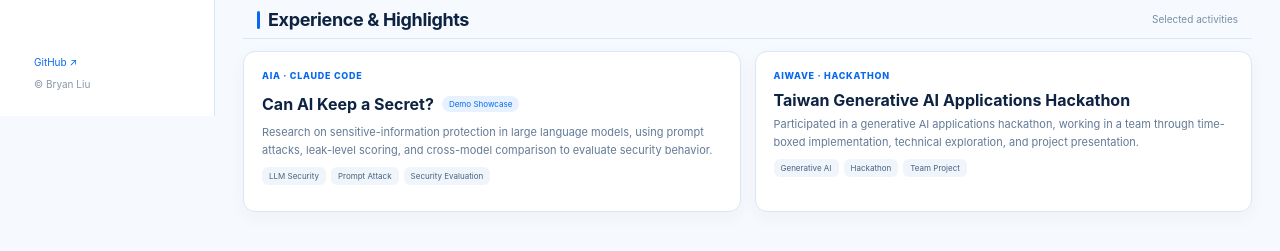
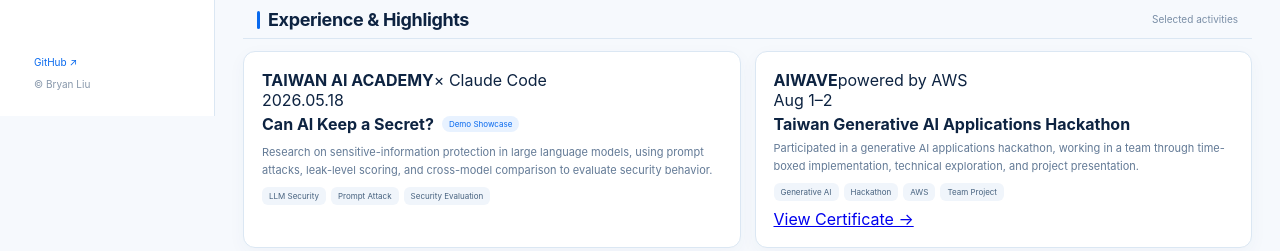
Before and after one commit to Bryan-9603012/bryan-9603012.github.io, a React (Vite) app: page / in a window 1280 px wide. Shown: the part 684-935 px from the top of the page. Built offline with nearby package versions, Linux system fonts and the light colour scheme.

Commit message:
content: add verified event dates and certificate link

```diff
--- a/src/App.jsx
+++ b/src/App.jsx
@@ -75,17 +75,18 @@
           <div className="section-title"><h2>Experience & Highlights</h2><span>Selected activities</span></div>
           <div className="experience-grid">
             <article className="card experience-card">
-              <div className="experience-date">AIA · CLAUDE CODE</div>
+              <div className="experience-head"><div className="experience-brand"><strong>TAIWAN AI ACADEMY</strong><span>× Claude Code</span></div><time>2026.05.18</time></div>
               <div><div className="project-title"><h3>Can AI Keep a Secret?</h3><em>Demo Showcase</em></div>
                 <p>Research on sensitive-information protection in large language models, using prompt attacks, leak-level scoring, and cross-model comparison to evaluate security behavior.</p>
                 <div className="tags"><span>LLM Security</span><span>Prompt Attack</span><span>Security Evaluation</span></div>
               </div>
             </article>
             <article className="card experience-card">
-              <div className="experience-date">AIWAVE · HACKATHON</div>
+              <div className="experience-head"><div className="experience-brand"><strong>AIWAVE</strong><span>powered by AWS</span></div><time>Aug 1–2</time></div>
               <div><h3>Taiwan Generative AI Applications Hackathon</h3>
                 <p>Participated in a generative AI applications hackathon, working in a team through time-boxed implementation, technical exploration, and project presentation.</p>
-                <div className="tags"><span>Generative AI</span><span>Hackathon</span><span>Team Project</span></div>
+                <div className="tags"><span>Generative AI</span><span>Hackathon</span><span>AWS</span><span>Team Project</span></div>
+                <a className="experience-link" href="/assets/aws-aiwave-certificate.pdf" target="_blank" rel="noreferrer">View Certificate →</a>
               </div>
             </article>
           </div>
```
